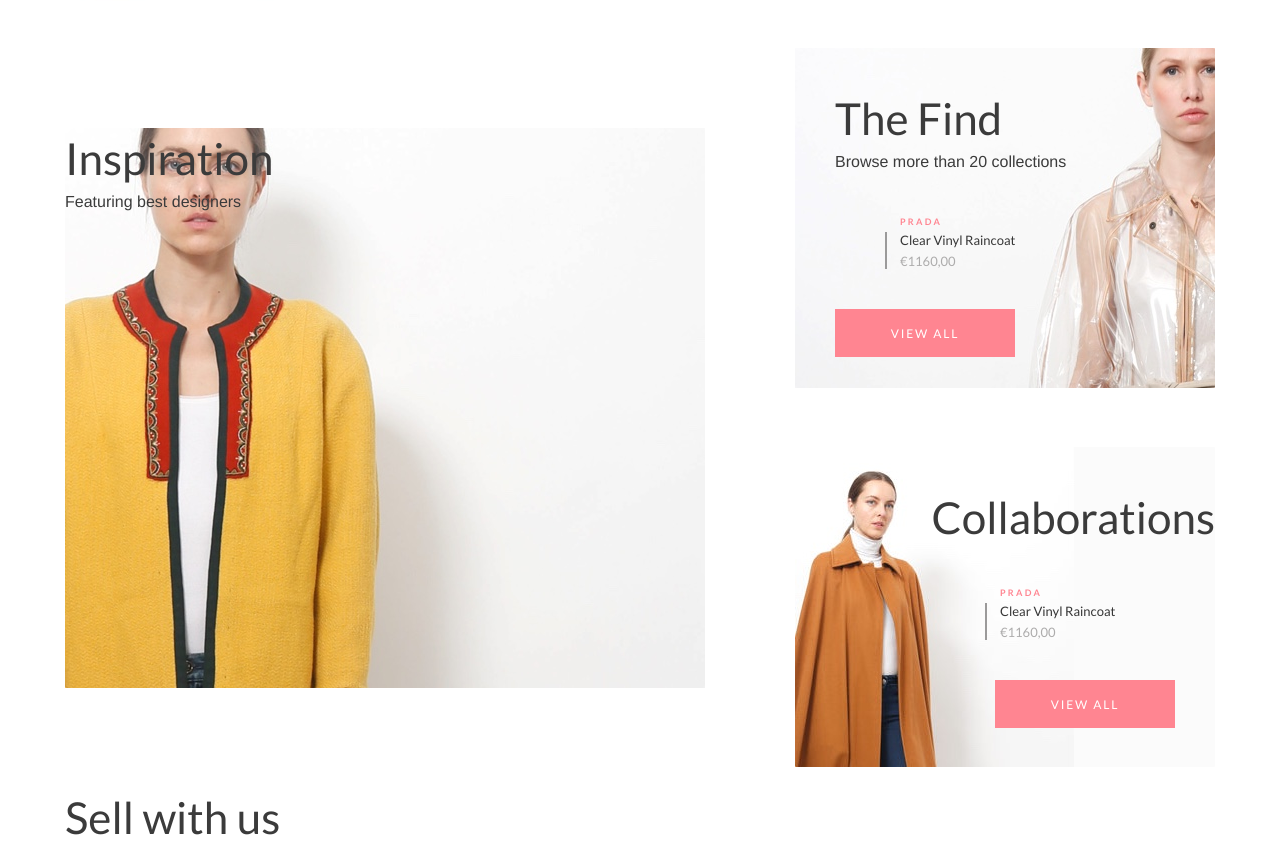
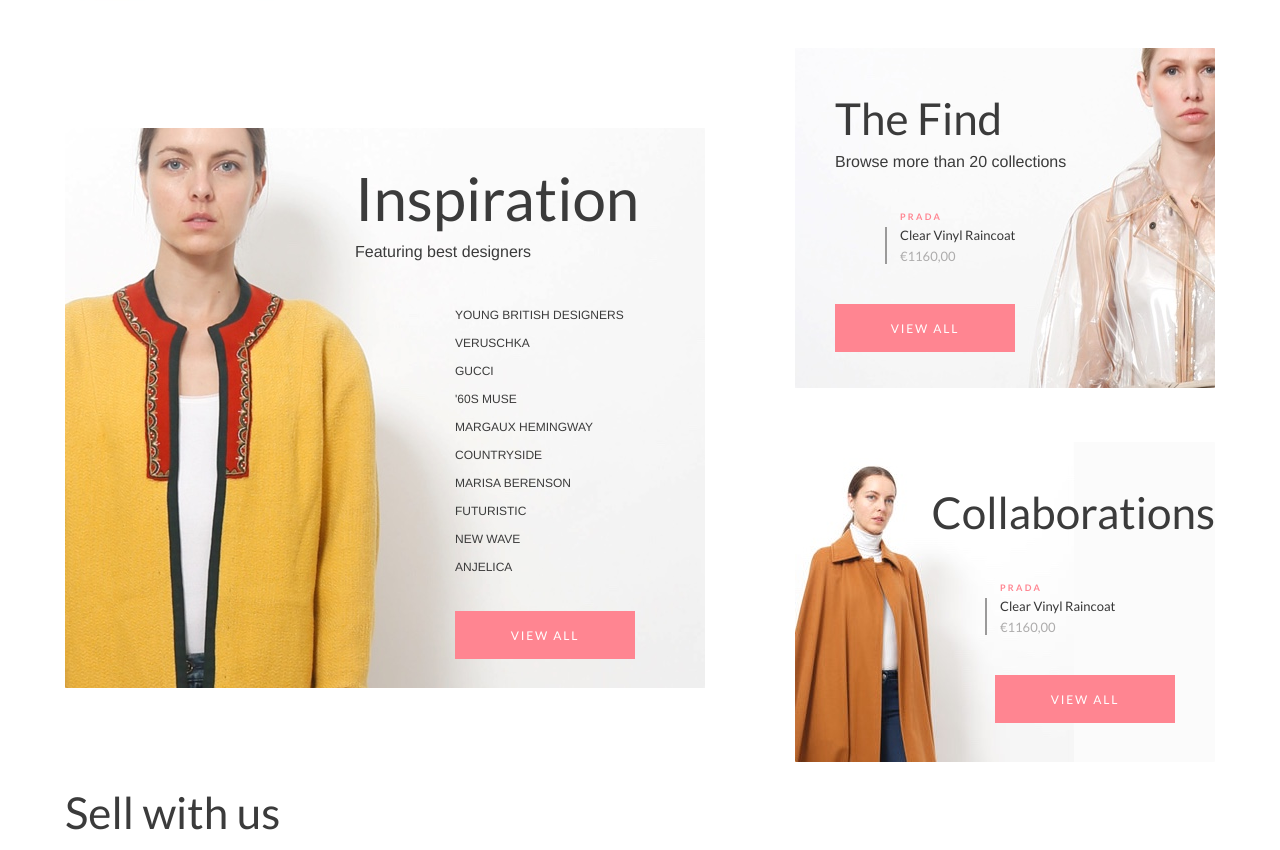
Before and after one commit to antondrozd/resee, a website: page index.jade in a window 1280 px wide. Shown: the part 3200-4050 px from the top of the page. Drawn offline with nearby package versions, Linux system fonts and the light colour scheme; files that its build step writes are made by us from their sources.

Commit message:
feature-block--big

```diff
--- a/index.jade
+++ b/index.jade
@@ -304,6 +304,18 @@ html(lang="en")
             .feature-block.feature-block--big
               h3.feature-block__title Inspiration
               span.feature-block__descr Featuring best designers
+              ul.feature-block__designers
+                li.feature-block__designer YOUNG BRITISH DESIGNERS
+                li.feature-block__designer VERUSCHKA
+                li.feature-block__designer GUCCI
+                li.feature-block__designer '60S MUSE
+                li.feature-block__designer MARGAUX HEMINGWAY
+                li.feature-block__designer COUNTRYSIDE
+                li.feature-block__designer MARISA BERENSON
+                li.feature-block__designer FUTURISTIC
+                li.feature-block__designer NEW WAVE
+                li.feature-block__designer ANJELICA
+              a.btn.btn--pink.feature-block__btn(href="#") View all
             .features__inner
               .feature-block.feature-block--photo-right
                 h3.feature-block__title The Find
@@ -315,7 +327,7 @@ html(lang="en")
                     span.product-info__price €1160,00
                 a.btn.btn--pink.feature-block__btn(href="#") View all
               .feature-block.feature-block--photo-left
-                h3.feature-block__title.feature-block__title--without-descr-after Collaborations
+                h3.feature-block__title Collaborations
                 .product-info.feature-block__product-info
                   span.product-info__brand Prada
                   .product-info__inner
@@ -362,6 +374,9 @@ html(lang="en")
                   a.page-footer__link(href="#") Ann Demeulemeester
                 li
                   a.page-footer__link(href="#") Azzaro
+
+                li
+                  a.page-footer__link(href="#") View all
             .page-footer__list-wrapper
               h4.page-footer__list-title Curated Lists
               ul.page-footer__links-list
--- a/sass/blocks/feature-block.scss
+++ b/sass/blocks/feature-block.scss
@@ -6,8 +6,19 @@
   &--big {
     width: 640px;
     min-height: 560px;
+    padding-top: 40px;
+    padding-right: 70px;
+    padding-bottom: 40px;
+    padding-left: 290px;
     margin-top: 80px;
     background-image: url(../img/features-inspiration.jpg);
+    .feature-block__title {
+      font-size: 60px;
+      margin-bottom: 15px;
+    }
+    .feature-block__btn {
+      margin-left: 100px;
+    }
   }
   &--photo-right {
     padding: 40px;
@@ -24,6 +35,7 @@
     margin-left: auto;
     background-image: url(../img/features-collaborations.jpg);
     .feature-block__title {
+      margin-bottom: 40px;
       text-align: right;
     }
     .feature-block__product-info {
@@ -41,19 +53,30 @@
   font-size: 44px;
   font-weight: normal;
   line-height: 60px;
-  &--without-descr-after {
-    margin-bottom: 40px;
-  }
 }
 
 .feature-block__descr {
   display: block;
-  margin-bottom: 45px;
+  margin-bottom: 40px;
   font-family: "Helvetica";
   font-size: 16px;
   line-height: 18px;
 }
 
+.feature-block__designers {
+  @include ul-reset;
+  padding-left: 100px;
+  margin-bottom: 30px;
+  font-family: "Helvetica";
+  font-size: 12px;
+  line-height: 18px;
+  text-transform: uppercase;
+}
+
+.feature-block__designer {
+  padding: 5px 0;
+}
+
 .feature-block__product-info {
   margin-bottom: 40px;
 }
```
